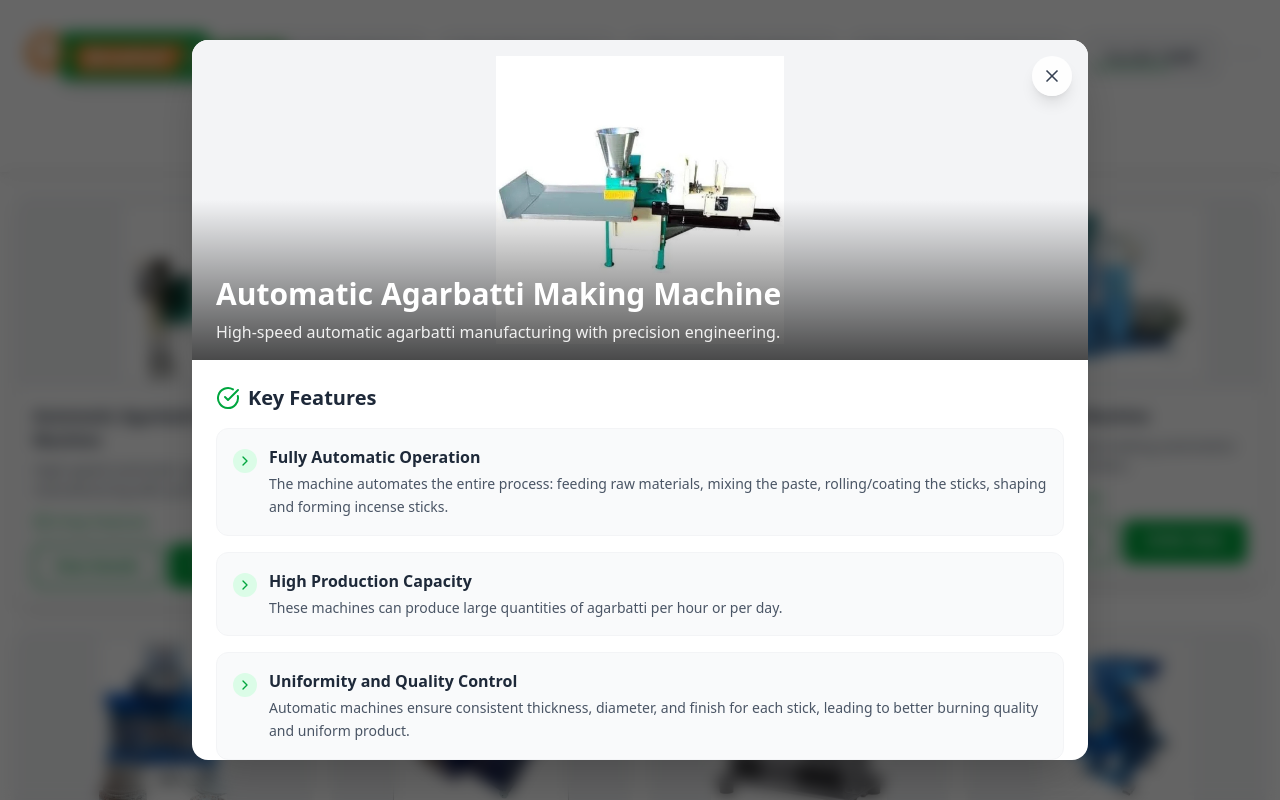
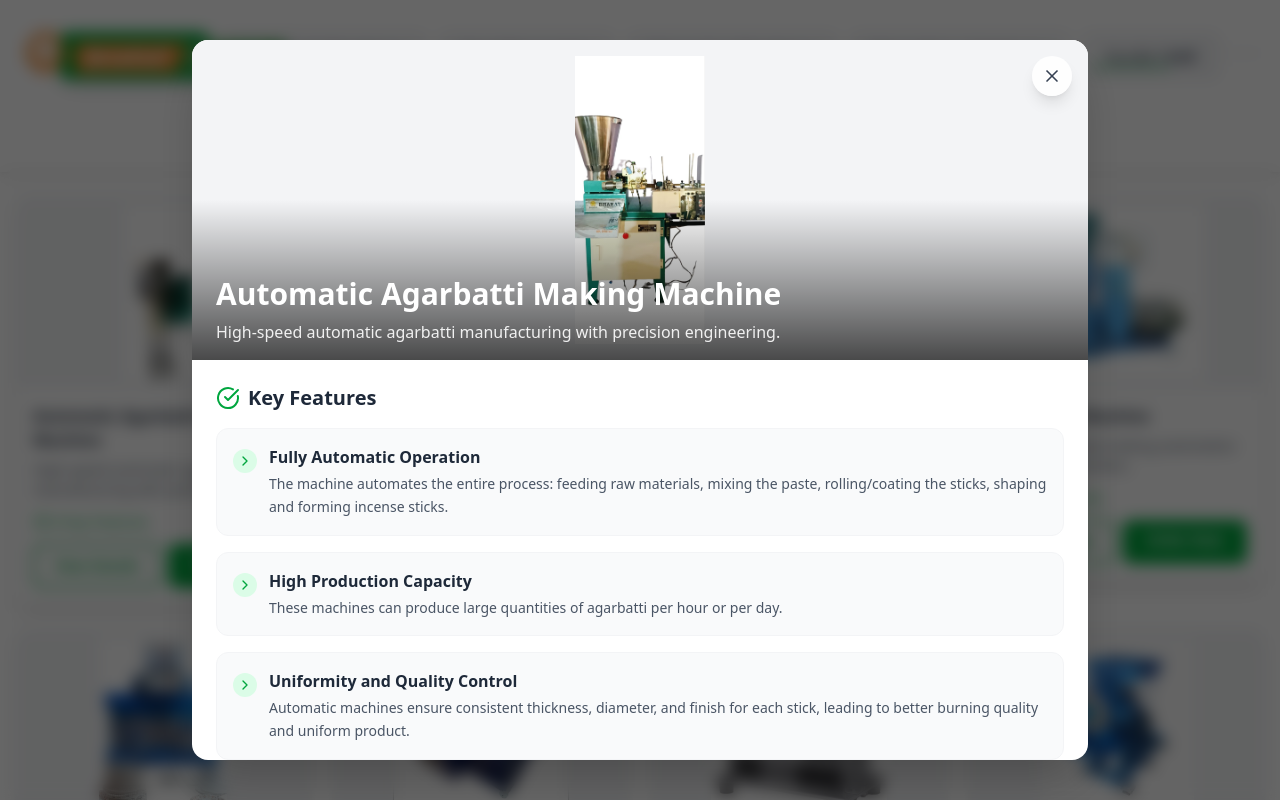
Before and after one commit to Qubetel/bharatgruop, a React (Vite) app: page /machines in a window 1280 px wide. Both pictures are taken after a click on the element 163 px from the left and 1097 px from the top of the page. Shown: the part 697-1497 px from the top of the page. Built offline with nearby package versions, Linux system fonts and the light colour scheme.

Commit message:
Add rotating images to View Details modal

```diff
--- a/src/pages/Machines.jsx
+++ b/src/pages/Machines.jsx
@@ -74,11 +74,19 @@ const ProductModal = ({ machine, onClose }) => {
           {/* Modal Header */}
           <div className="relative">
             <div className="h-64 md:h-80 overflow-hidden bg-gray-100">
-              <img
-                src={machine.image}
-                alt={machine.name}
-                className="w-full h-full object-contain p-4"
-              />
+              {machine.images ? (
+                <RotatingImage
+                  images={machine.images}
+                  alt={machine.name}
+                  className="w-full h-full object-contain p-4"
+                />
+              ) : (
+                <img
+                  src={machine.image}
+                  alt={machine.name}
+                  className="w-full h-full object-contain p-4"
+                />
+              )}
               <div className="absolute inset-0 bg-gradient-to-t from-black/70 via-transparent to-transparent" />
             </div>
             <button
```
